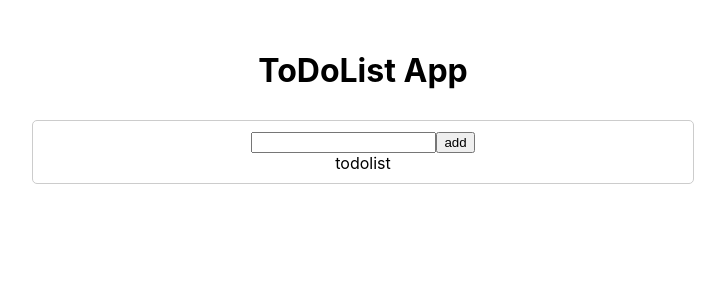
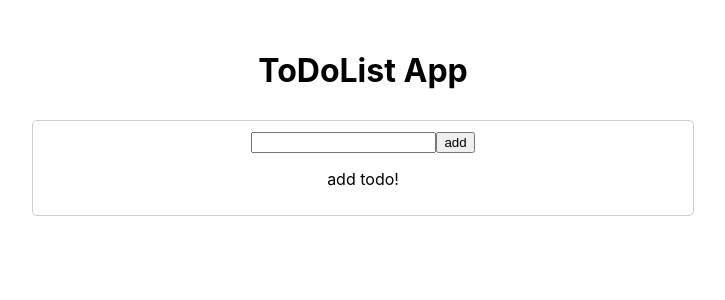
Before and after one commit to hedieh-heydari/ReactToDoApp, a React (Create React App) app: page / in a window 1280 px wide. Shown: the top 300 px of the page, without its empty margins (287-1012 px from the left). Built offline with nearby package versions, Linux system fonts and the light colour scheme.

Commit message:
fixing error of showing list

```diff
--- a/src/Components/ToDoForm.js
+++ b/src/Components/ToDoForm.js
@@ -4,7 +4,6 @@ const ToDoForm = (props) => {
     const [input, setInput] = useState('')
     const changeHandler = (e) => {
         setInput(e.target.value)
-        console.log(e.target.value)
     }
     const submitHandler = (e) => {
         e.preventDefault();
--- /dev/null
+++ b/src/Components/Todo.js
@@ -0,0 +1,13 @@
+const Todo = ({ todo }) => {
+    return (
+        <div key={todo.id}>
+            <div>{todo.text}</div>
+            <div>
+                <button>edit</button>
+                <button>complete</button>
+            </div>
+        </div>
+    );
+}
+
+export default Todo;
--- a/src/Components/TodoApp.js
+++ b/src/Components/TodoApp.js
@@ -4,7 +4,6 @@ import ToDoList from "./TodoList";
 
 const TodoApp = () => {
     const [todos, setTodos] = useState([]);
-
 
     const addTodoHandler = (input) => {
         const newTodo = {
@@ -15,10 +14,9 @@ const TodoApp = () => {
         setTodos(...todos, newTodo)
     }
     return (
-
         <div className="container">
             <ToDoForm addTodoHandler={addTodoHandler} />
-            <ToDoList />
+            <ToDoList todos={todos} />
         </div>
     );
 }
--- a/src/Components/TodoList.js
+++ b/src/Components/TodoList.js
@@ -1,9 +1,18 @@
-const ToDoList = () => {
+import Todo from "./Todo";
+
+const ToDoList = ({ todos }) => {
+
+  const renderTodos = () => {
+    if (todos.length === 0) return <p>add todo!</p>;
     return (
-        <>
-        todolist
-        </>
+      todos.map((todo) => {
+      return (
+        <Todo key={todo.id} todo={todo} />
       );
+    }))
+  }
+
+  return <div> {renderTodos()}</div>
 }
 
 export default ToDoList;
```
